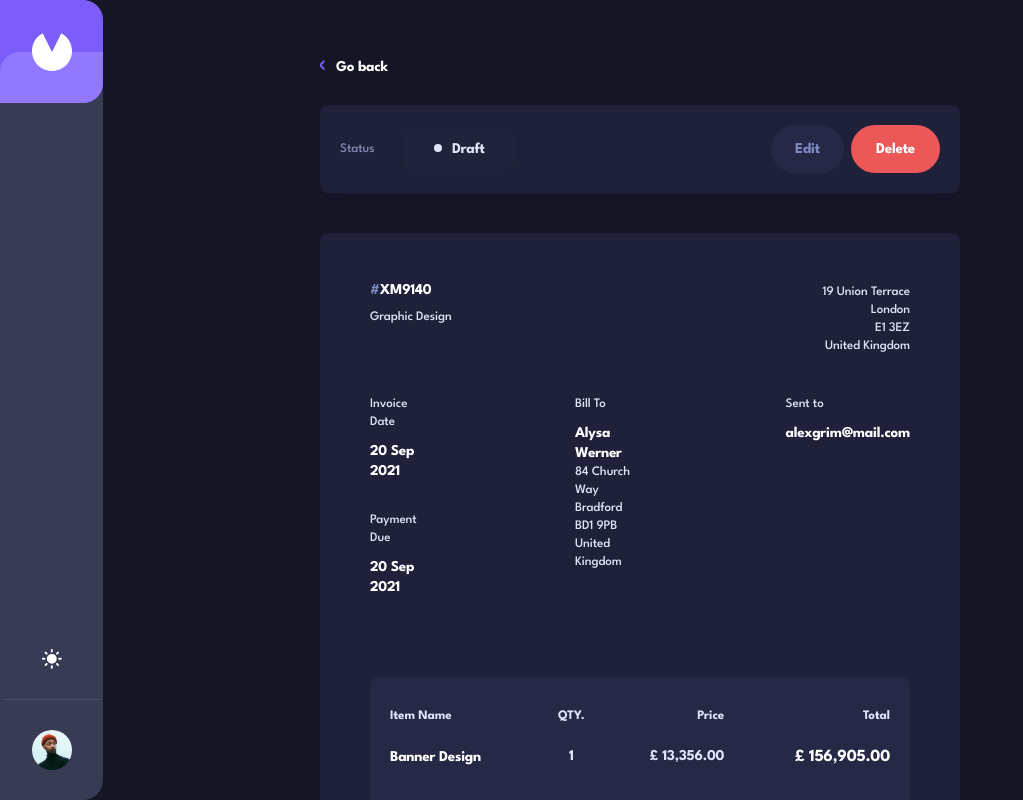
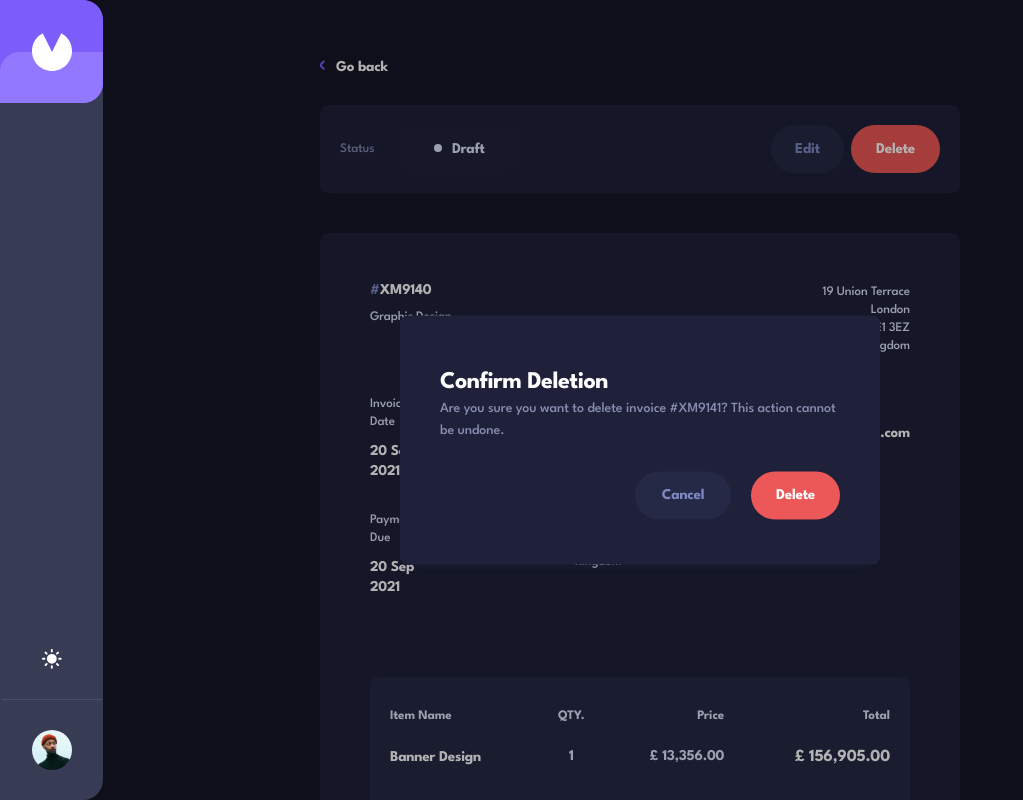
Before and after one commit to 4002-Nonye/Invoice-app, a React (Vite) app: page /invoice/XM9140 in a window 1280 px wide. Shown: the top 800 px of the page, without its empty margins (0-1023 px from the left). Built offline with nearby package versions, Linux system fonts and the light colour scheme; the HTML template or start-up script is replaced by a standard one.

Commit message:
Add delete dialog

```diff
--- a/src/components/Button/Button.module.css
+++ b/src/components/Button/Button.module.css
@@ -45,11 +45,17 @@
 }
 .cancel {
 }
-.discard {
+.discard,
+.cancel {
   color: var(--color-softblue--1);
   width: 9.6rem;
   height: 4.8rem;
   background: var(--color-white-1);
+  border-radius: 2.4rem;
+  font-size: 1.5rem;
+  font-weight: 700;
+  line-height: 1.5rem;
+  letter-spacing: -0.025rem;
 }
 .edit,
 .delete,
@@ -68,13 +74,19 @@
   color: var(--color-softblue--1);
   width: 7.3rem;
 }
-.edit.dark {
+.edit.dark,
+.cancel.dark,
+.discard.dark {
   background: var(--color-darkblue--2);
 }
-.edit.dark:hover {
+.edit.dark:hover,
+.cancel.dark:hover,
+.discard.dark:hover {
   background: var(--color-darkblue--4);
 }
-.edit:hover {
+.edit:hover,
+.cancel:hover,
+.discard:hover {
   background: var(--color-softblue--1);
   color: var(--color-white-0);
 }
--- /dev/null
+++ b/src/components/DeleteDialog/DeleteDialog.jsx
@@ -0,0 +1,33 @@
+import React from 'react';
+import Button from '../Button/Button';
+import styles from './DeleteDialog.module.css';
+import { useTheme } from '../../contexts/ThemeContext';
+
+function DeleteDialog() {
+    const {theme} = useTheme()
+  return (
+    <>
+      {' '}
+      <div className={`${styles.deleteBox} ${theme === 'dark' && styles.dark}`}>
+        <h3 className={`${styles.confirmHead} ${theme === 'dark' && styles.dark}`}>Confirm Deletion</h3>
+        <p className={styles.confirmText}>
+          Are you sure you want to delete invoice #XM9141? This action cannot be
+          undone.
+        </p>
+
+        <div className={styles.actionBtns}>
+          {' '}
+          <Button type="button" variant="cancel">
+            Cancel
+          </Button>
+          <Button type="button" variant="delete">
+            Delete
+          </Button>
+        </div>
+      </div>
+      <div className={styles.overlay}></div>
+    </>
+  );
+}
+
+export default DeleteDialog;
--- /dev/null
+++ b/src/components/DeleteDialog/DeleteDialog.module.css
@@ -0,0 +1,70 @@
+.deleteBox {
+  position: absolute;
+  top: 40%;
+  left: 50%;
+  border-radius: 8px;
+  background: var(--color-white-0);
+  box-shadow: 0 1rem 1rem -1rem rgba(72, 84, 159, 0.1);
+  transform: translate(-50%, -50%);
+  z-index: 10;
+  width: 48rem;
+  height: 24.9rem;
+  display: flex;
+  flex-direction: column;
+  padding: 5rem 4rem;
+  transition: 500ms;
+}
+.deleteBox.dark {
+  background: var(--color-darkblue--1);
+}
+.confirmHead {
+  color: var(--color-dark--1);
+  font-size: 2.4rem;
+  font-weight: 700;
+  line-height: 3.2rem;
+  letter-spacing: -0.05rem;
+}
+.confirmHead.dark {
+  color: var(--color-white-0);
+}
+
+.confirmText {
+  color: var(--color-grey--1);
+  font-size: 1.4rem;
+  font-weight: 500;
+  line-height: 2.2rem;
+  letter-spacing: -0.01rem;
+}
+.actionBtns {
+  display: flex;
+  justify-content: flex-end;
+  gap: 2rem;
+  margin-top: 3rem;
+}
+.overlay {
+  background-color: rgba(0, 0, 0, 0.3);
+  position: fixed;
+  height: 100vh;
+  top: 0;
+  bottom: 0;
+  left: 0;
+  right: 0;
+  opacity: 1;
+  z-index: 1;
+  width: 100%;
+  /* transform: translateX(200rem); */
+  transition: 1000ms;
+}
+
+@media screen and (max-width: 600px) {
+  .deleteBox {
+    width: 90%;
+    top: 30%;
+  }
+}
+
+@media screen and (max-width: 400px) {
+  .deleteBox {
+    padding: 4rem 2rem;
+  }
+}
--- a/src/components/InvoiceDetail/InvoiceDetail.jsx
+++ b/src/components/InvoiceDetail/InvoiceDetail.jsx
@@ -7,6 +7,7 @@ import { useTheme } from '../../contexts/ThemeContext';
 import { useNavigate } from 'react-router-dom';
 import ItemCard from '../ItemCard/ItemCard';
 import Address from '../Address/Address';
+import DeleteDialog from '../DeleteDialog/DeleteDialog';
 const invoice = {
   id: 'XM9140',
   senderAddress: `19 Union Terrace`,
@@ -237,6 +238,9 @@ function InvoiceDetail() {
           </div>
         </div>
       </div>
+      <DeleteDialog/>
+
+
     </div>
   );
 }
--- a/src/components/InvoiceDetail/InvoiceDetail.module.css
+++ b/src/components/InvoiceDetail/InvoiceDetail.module.css
@@ -1,5 +1,6 @@
 .invoiceDetail {
   width: 50%;
+  position: relative;
 }
 .btnBack {
   color: var(--color-dark--1);
@@ -16,6 +17,9 @@
 .btnBack.dark {
   color: var(--color-white-0);
 }
+
+
+
 .head {
   display: flex;
   align-items: center;
```
